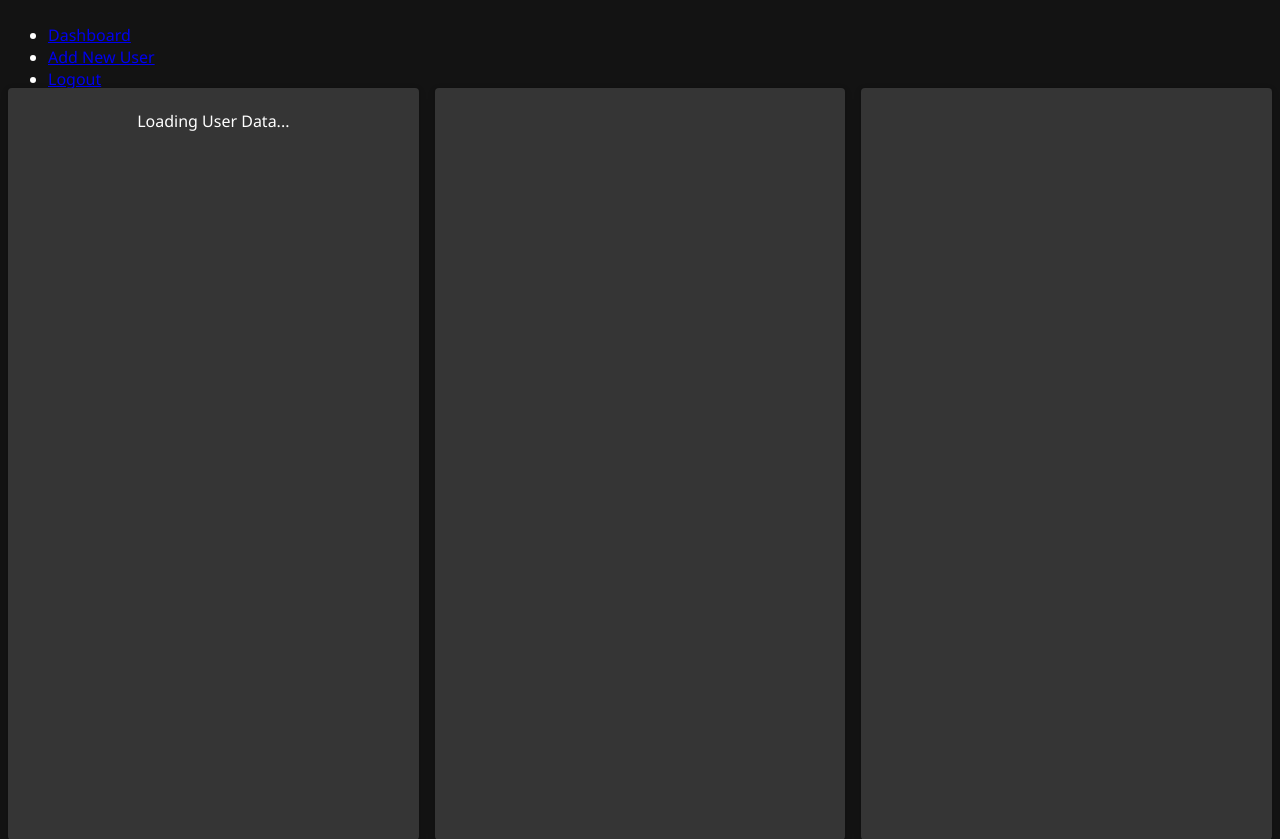
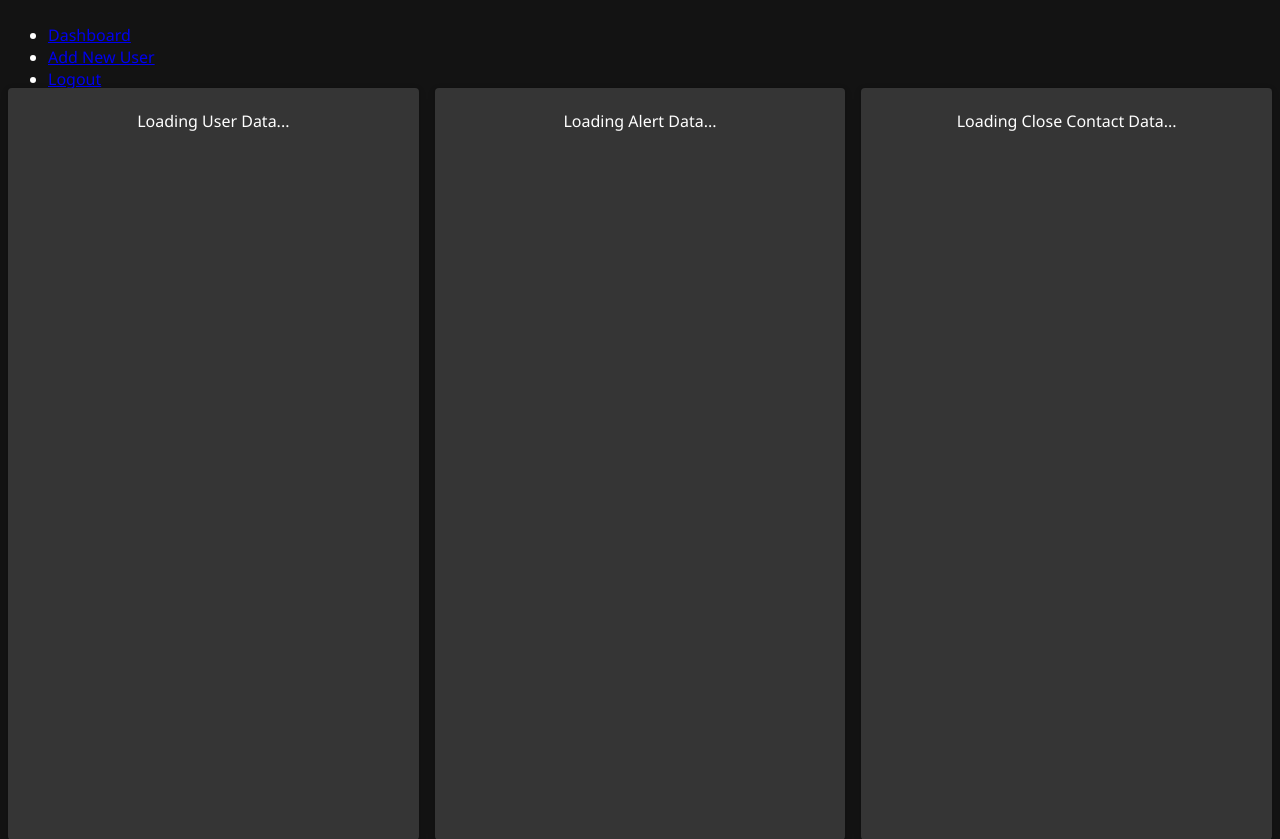
Before and after one commit to srujandeshpande/CombatCovid, a Flask app: template templates/mo_dashboard.html in a window 1280 px wide. Shown: the top 839 px of the page. Run offline with Flask 2, Linux system fonts and the light colour scheme; the template is opened without the code that fills it, so the values that code supplies are empty; parts of the project's set-up code (start-up, migrations or seed data) failed here and were passed over; some libraries are stand-ins or nearby versions.

Commit message:
frontend v2 more changes

```diff
--- a/static/js/mo_dashboard_new.js
+++ b/static/js/mo_dashboard_new.js
@@ -1,6 +1,6 @@
 $(function(){
-  var phno = 0;
   var arr = { 'mo_phone_number': "websiteuser" };
+  var keys = [];
   $.ajax({
   url: '/api/ema_mo_user_data',
   type: 'POST',
@@ -9,13 +9,15 @@ $(function(){
   dataType: 'json',
   async: true,
   success: function(msg) {
-        var keys = [];
         for(var k in msg) {
           keys.push(k);
-
-          $("#userDataList").append('<li>'+" "+k+" "+msg[k].first_name+" "+msg[k].last_name+" "+'</li>');
+          $("#userDataList").append("<li><a id='induser' data-phno="+k+'>'+" "+k+" "+msg[k].first_name+" "+msg[k].last_name+" "+'</a></li>');
           $("#userDataListHeader").html("User Data")
         }
     }
 });
+  $("a").click(function() {
+    var phno = $(this).data("phno")
+    alert(phno)
+  });
 });
--- a/templates/mo_dashboard.html
+++ b/templates/mo_dashboard.html
@@ -23,21 +23,32 @@
 </navbar>
 <body>
     <div class="basic-grid">
+
         <div class = 'card card-tall-2'>
           <br>
           <div id="userDataListHeader">Loading User Data...</div>
-          <div id="dataaa">
+          <div id="">
              <ul id="userDataList">
              </ul>
           </div>
         </div>
 
         <div class = 'card card-tall-2 flex'>
-
+          <br>
+          <div id="userDataListHeader">Loading Alert Data...</div>
+          <div id="">
+             <ul id="userAlertList">
+             </ul>
+          </div>
         </div>
 
         <div class = 'card card-tall-2'>
-
+          <br>
+          <div id="userDataListHeader">Loading Close Contact Data...</div>
+          <div id="">
+             <ul id="userCCList">
+             </ul>
+          </div>
         </div>
 
     </div>
```
